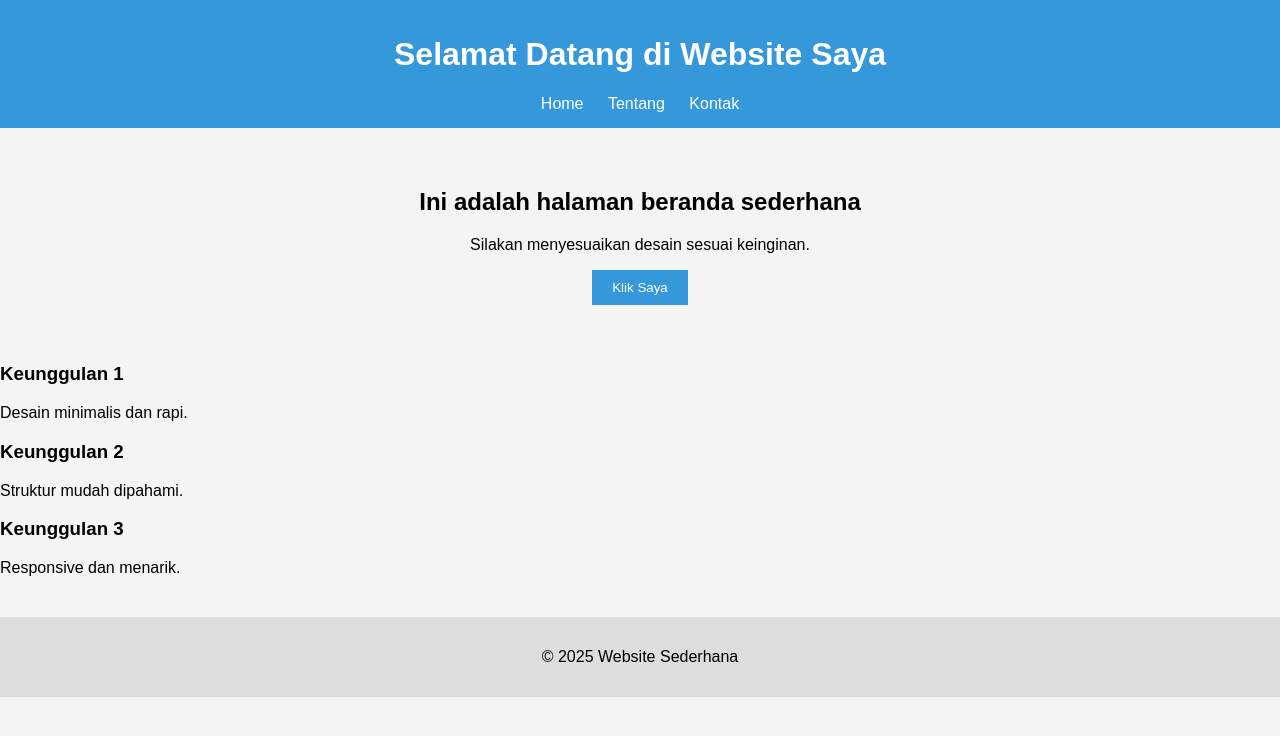
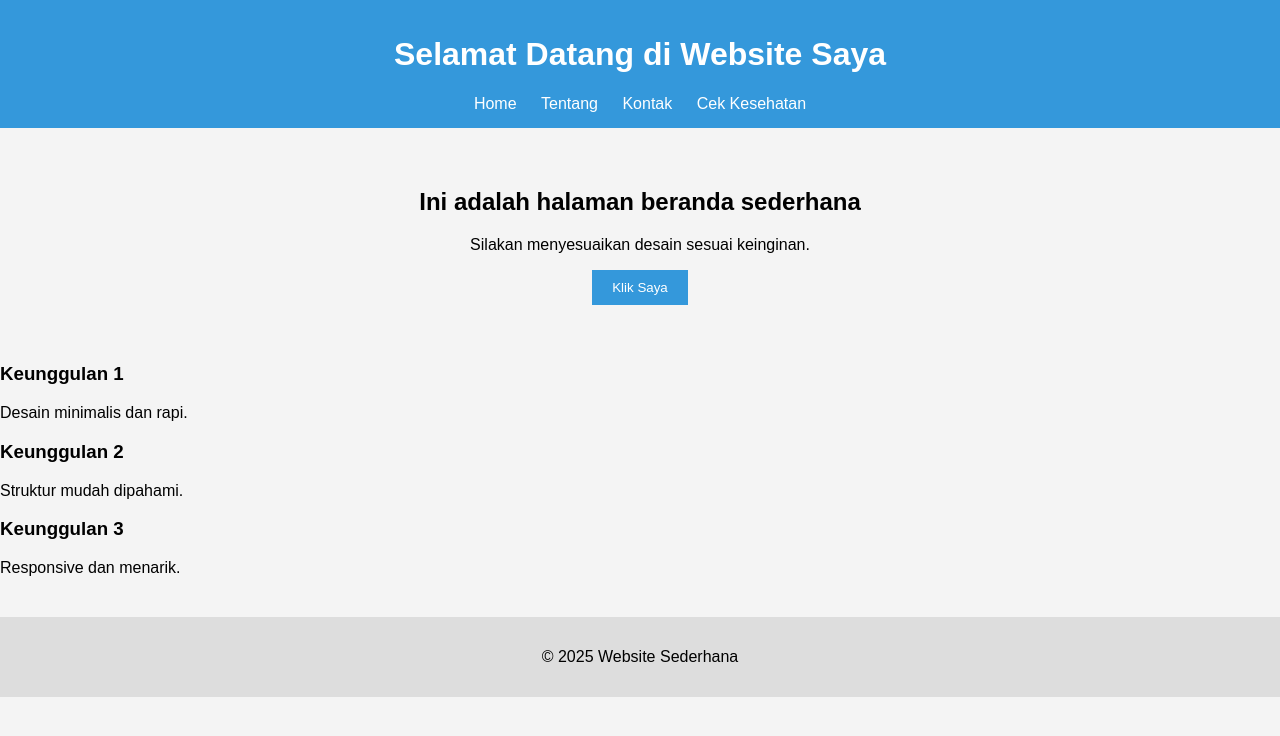
Before and after one commit to fitterramadan-tech/percobaan4, a plain HTML site: page index.html in a window 1280 px wide. Drawn offline with Linux system fonts and the light colour scheme.

Commit message:
Update index.html

```diff
--- a/index.html
+++ b/index.html
@@ -14,6 +14,7 @@
             <a href="#">Home</a>
             <a href="#">Tentang</a>
             <a href="#">Kontak</a>
+            <a href="#" class="cek-nav">Cek Kesehatan</a>
         </nav>
     </header>
 
```
